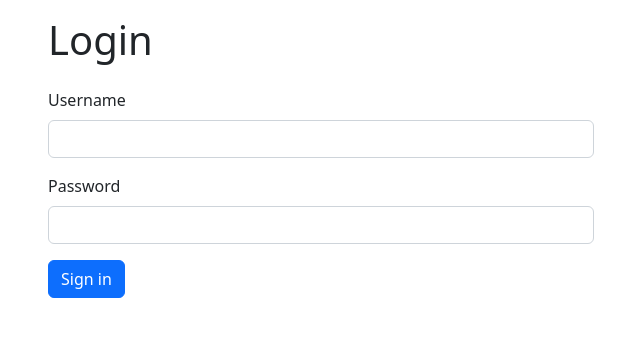
After one commit to ardhiharry/praktikum-pwd, a PHP site: page /login.php in a window 1280 px wide. The commit adds this page. Shown: the top 337 px of the page, without its empty margins (34-674 px from the left). Run offline with PHP 8.4, Linux system fonts and the light colour scheme.

Commit message:
menambahkan fitur login dan logout

```diff
--- /dev/null
+++ b/login.php
@@ -0,0 +1,84 @@
+<?php
+
+  session_start();
+
+  require './functions/connect.php';
+
+  if( isset($_POST["login"]) ) {
+
+    $username = $_POST["username"];
+    $password = $_POST["password"];
+
+    $result = mysqli_query($conn, "SELECT * FROM user WHERE username = '$username'");
+
+    // cek username
+    if( mysqli_num_rows($result) === 1 ) {
+
+      // cek password
+      $row = mysqli_fetch_assoc($result);
+      if( $password == $row["password"]) {
+        $_SESSION['username'] = $username;
+        header("Location: index.php");
+        exit;
+      } else {
+        echo "
+        <script>
+          alert('Password salah');
+        </script>
+      ";
+      }
+
+    } else {
+      echo "
+        <script>
+          alert('Username salah');
+        </script>
+      ";
+    }
+
+  }
+
+?>
+
+<!DOCTYPE html>
+<html lang="en">
+
+  <head>
+
+    <meta charset="UTF-8">
+    <meta http-equiv="X-UA-Compatible" content="IE=edge">
+    <meta name="viewport" content="width=device-width, initial-scale=1.0">
+    <title>Login</title>
+
+    <!-- Bootstrap -->
+    <link rel="stylesheet" href="./css/bootstrap.min.css">
+
+  </head>
+
+  <body>
+
+    <div class="container">
+
+      <h1 class="mt-3 mb-4">Login</h1>
+
+      <div class="row">
+        <div class="col-md-6">
+          <form action="" method="POST">
+            <div class="mb-3">
+              <label for="username" class="form-label">Username</label>
+              <input type="text" class="form-control" name="username" id="username">
+            </div>
+            <div class="mb-3">
+              <label for="password" class="form-label">Password</label>
+              <input type="password" class="form-control" name="password" id="password">
+            </div>
+            <button class="btn btn-primary" type="submit" name="login">Sign in</button>
+          </form>
+        </div>
+      </div>
+
+    </div>
+
+  </body>
+
+</html>
--- /dev/null
+++ b/logout.php
@@ -0,0 +1,5 @@
+<?php
+
+  session_start();
+  session_destroy();
+  header("Location: index.php");
```
Also changed, not shown: index.php (+14 -1 lines).
